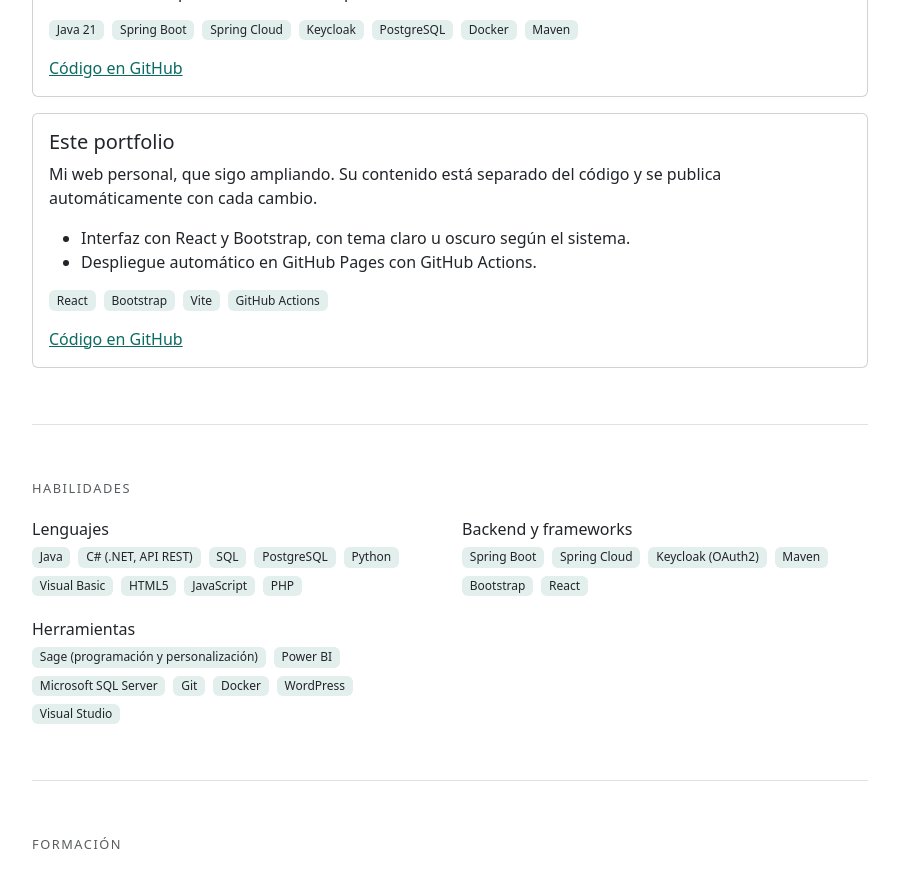
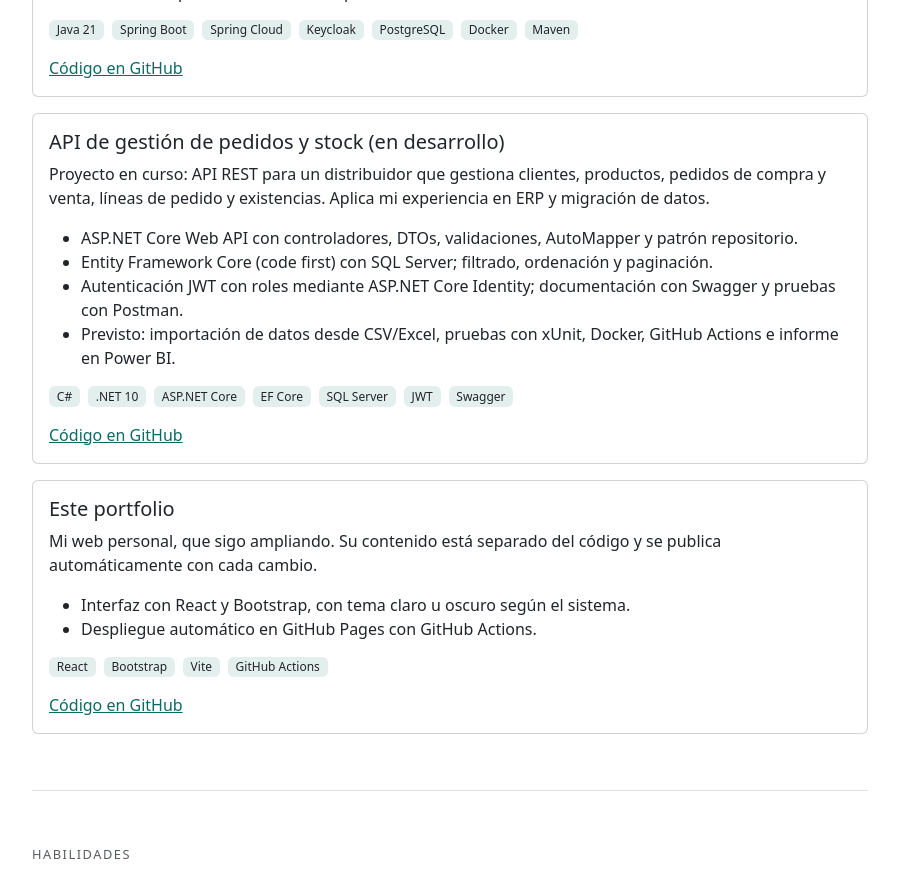
Before and after one commit to kelhadya1999-bit/portfolio, a React (Vite) app: page / in a window 1280 px wide. Shown: the part 1540-2418 px from the top of the page, without its empty margins (190-1089 px from the left). Built offline with nearby package versions, Linux system fonts and the light colour scheme.

Commit message:
Nuevo proyecto distribuidoraApi

```diff
--- a/src/data.js
+++ b/src/data.js
@@ -31,7 +31,21 @@ export const projects = [
       "Entorno completo con Docker Compose.",
     ],
     tags: ["Java 21", "Spring Boot", "Spring Cloud", "Keycloak", "PostgreSQL", "Docker", "Maven"],
-    links: [{ label: "Código en GitHub", url: "https://github.com/kelhadya1999-bit?tab=repositories" }],
+    links: [{ label: "Código en GitHub", url: "https://github.com/kelhadya1999-bit/paymentchain" }],
+  },
+  {
+    title: "API de gestión de pedidos y stock (en desarrollo)",
+    status: "En desarrollo",
+    description:
+      "Proyecto en curso: API REST para un distribuidor que gestiona clientes, productos, pedidos de compra y venta, líneas de pedido y existencias. Aplica mi experiencia en ERP y migración de datos.",
+    points: [
+      "ASP.NET Core Web API con controladores, DTOs, validaciones, AutoMapper y patrón repositorio.",
+      "Entity Framework Core (code first) con SQL Server; filtrado, ordenación y paginación.",
+      "Autenticación JWT con roles mediante ASP.NET Core Identity; documentación con Swagger y pruebas con Postman.",
+      "Previsto: importación de datos desde CSV/Excel, pruebas con xUnit, Docker, GitHub Actions e informe en Power BI.",
+    ],
+    tags: ["C#", ".NET 10", "ASP.NET Core", "EF Core", "SQL Server", "JWT", "Swagger"],
+    links: [{ label: "Código en GitHub", url: "https://github.com/kelhadya1999-bit/distribuidoraApi" }],
   },
   {
     title: "Este portfolio",
```
